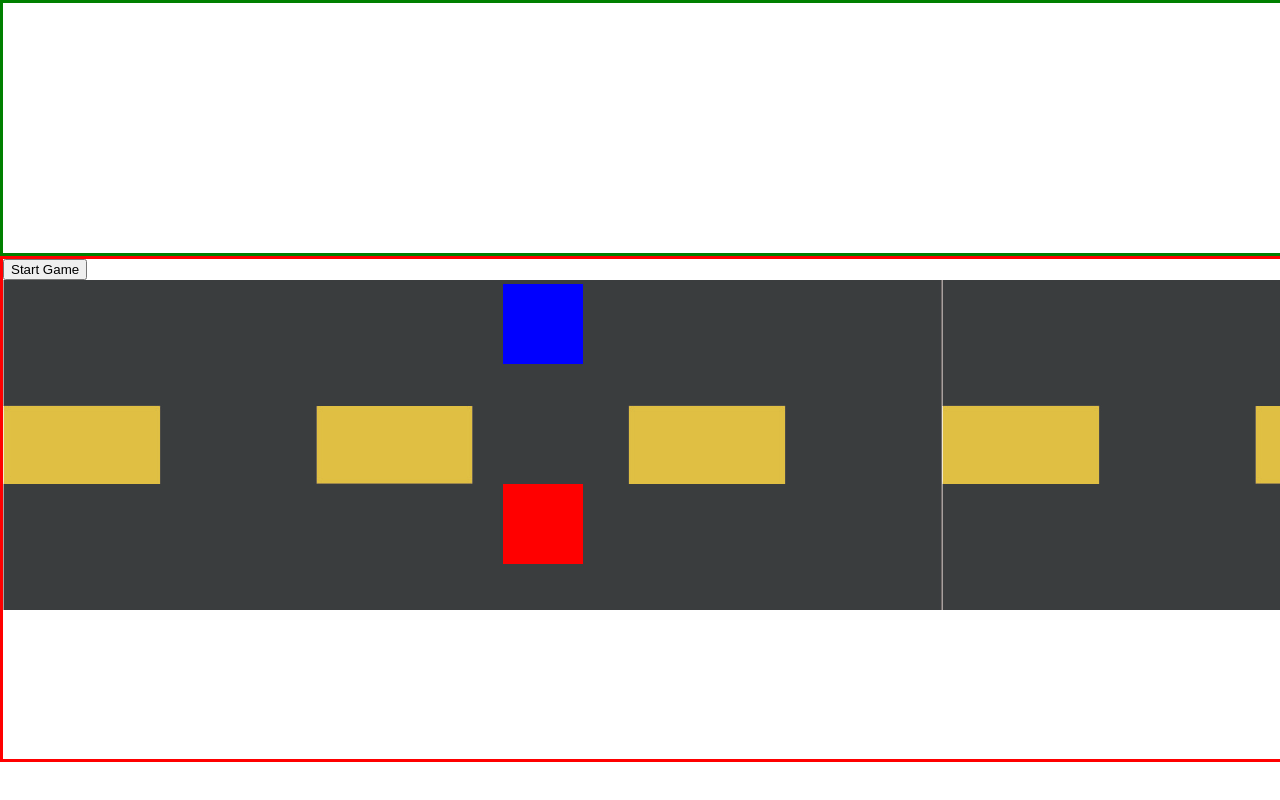
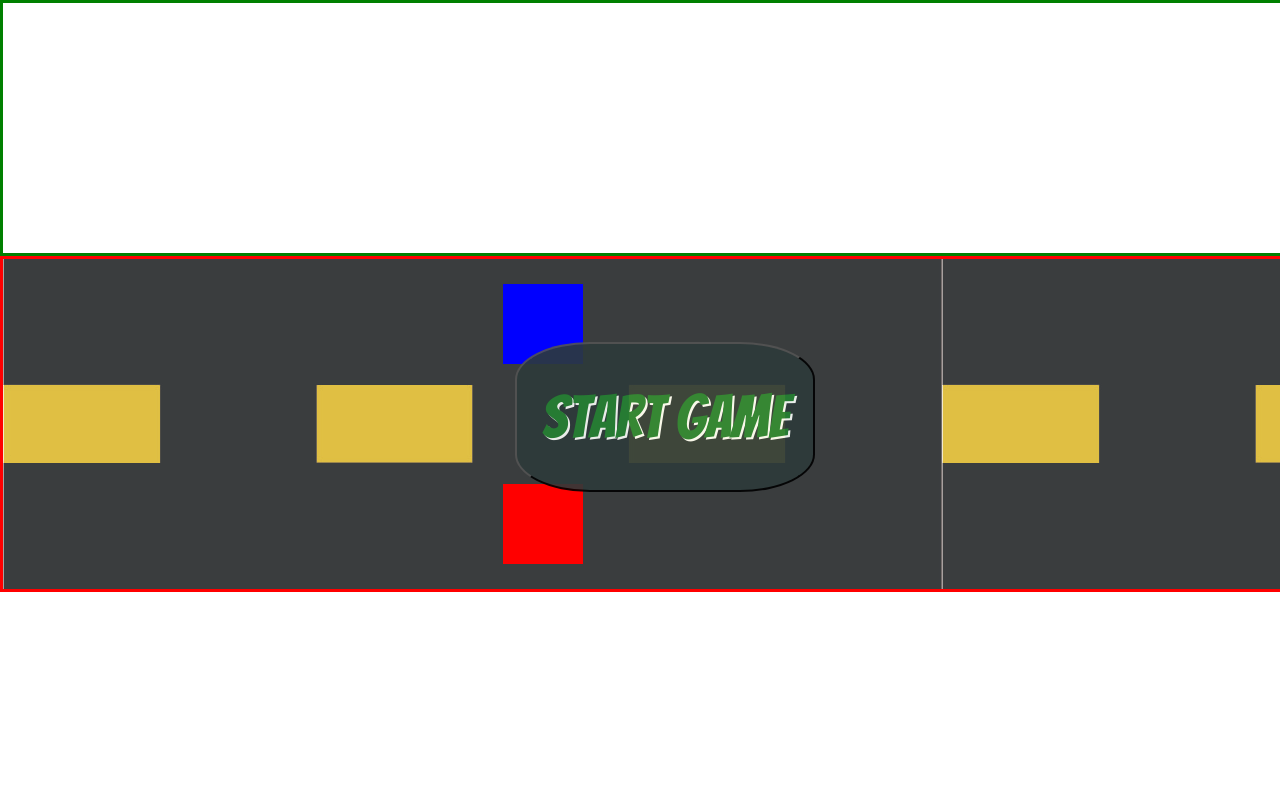
Before and after one commit to amadi5892/Space_Battle, a plain HTML site: page index.html in a window 1280 px wide. Drawn offline with nearby package versions, Linux system fonts and the light colour scheme.

Commit message:
Styled Start Game Button

```diff
--- a/app.js
+++ b/app.js
@@ -12,6 +12,11 @@ $(function () {
 
 
 
+    $(".start").click(function () {
+        $(".start").fadeOut("slow", function () {
+            // Animation complete.
+        });
+    });
 
     // The Game Function
     var game = $(function (event) {
--- a/index.html
+++ b/index.html
@@ -5,6 +5,7 @@
     <meta charset="UTF-8">
     <meta name="viewport" content="width=device-width, initial-scale=1.0">
     <title>Street Battle</title>
+    <link href="https://fonts.googleapis.com/css2?family=Bangers&display=swap" rel="stylesheet">
     <link rel="stylesheet" href="style.css">
 
     <!-- Container for top displays -->
--- a/style.css
+++ b/style.css
@@ -17,7 +17,7 @@ body {
 .screen {
     border: solid red;
     position: relative;
-    height: 500px;
+    height: 330px;
     width: 100%;
     overflow: hidden;
 }
@@ -50,3 +50,20 @@ body {
     top: 225px;
     left: 500px;
 }
+
+/* Start Game Button */
+.start {
+    position: absolute;
+    width: 300px;
+    height: 150px;
+    background-color: #2D3A3A;
+    font-family: 'Bangers', cursive;
+    font-size: 60px;
+    color: #248232;
+    text-shadow: 2px 2px #FCFFFC;
+    opacity: 90%;
+    border-radius: 25%;
+    top: 25%;
+    left: 40%;
+    z-index: 2;
+}
```
